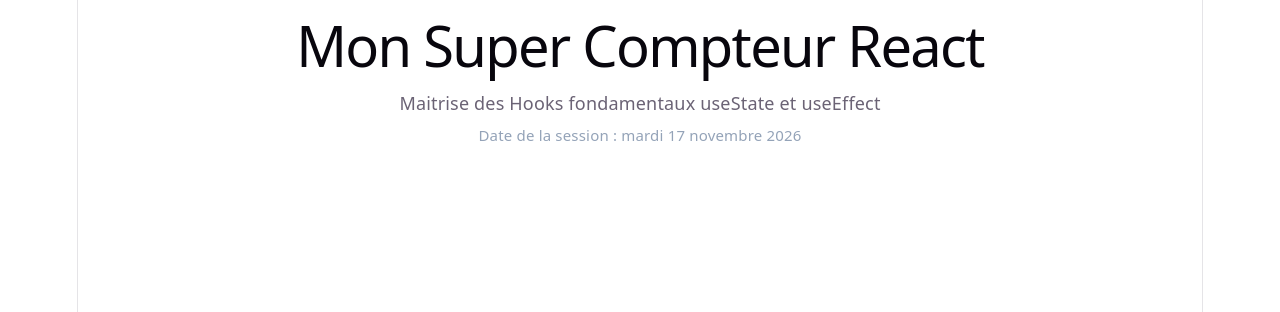
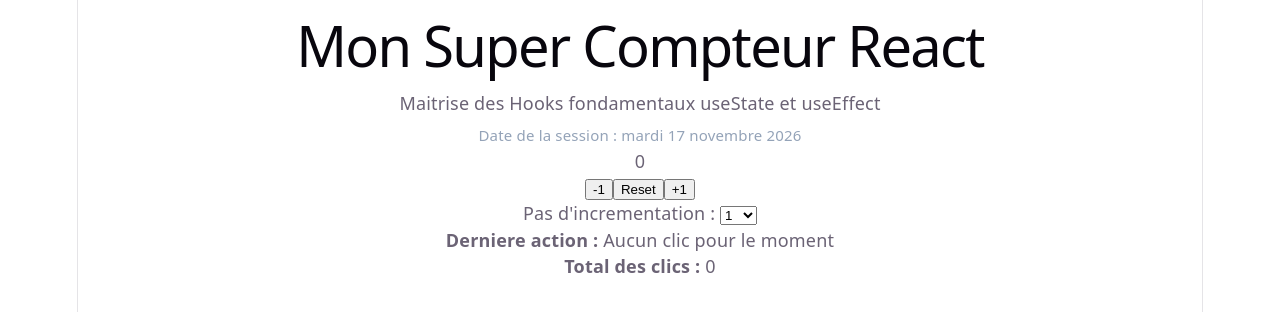
Before and after one commit to salmachalbi/MERN-front, a React (Vite) app: page / in a window 1280 px wide. Shown: the top 312 px of the page. Built offline with nearby package versions, Linux system fonts and the light colour scheme.

Commit message:
Etape 4: pas d'incrementation, message, total clics et historique

```diff
--- a/src/App.jsx
+++ b/src/App.jsx
@@ -1,7 +1,6 @@
-import React from 'react';
 import Header from './components/Header';
+import Counter from './components/Counter';
 import './index.css';
-
 export default function App() {
   return (
     <div className="app-container">
@@ -9,6 +8,7 @@ export default function App() {
         titre="Mon Super Compteur React"
         sousTitre="Maitrise des Hooks fondamentaux useState et useEffect"
       />
+      <Counter />
     </div>
   );
 }
--- a/src/components/Counter.jsx
+++ b/src/components/Counter.jsx
@@ -1,38 +1,70 @@
 import React, { useState } from 'react';
 
 export default function Counter() {
-  // Declaration de l'etat reactif count initialise a 0
   const [count, setCount] = useState(0);
+  const [step, setStep] = useState(1);
+  const [message, setMessage] = useState('Aucun clic pour le moment');
+  const [totalClics, setTotalClics] = useState(0);
+  const [historique, setHistorique] = useState([]);
 
-  // Fonction d'incrementation
+  // Gestionnaire d'incrementation avec variables simples
   const handleIncrement = () => {
-    // Forme fonctionnelle recommandee : garantit d'utiliser la valeur precedente exacte
-    setCount((prev) => prev + 1);
+    const nouveauCompte = count + step;
+    setCount(nouveauCompte);
+    setMessage('Ajout de ' + step);
+    setTotalClics(totalClics + 1);
+    const action = '+' + step;
+    setHistorique([...historique, action]);
   };
 
-  // Fonction de decrementation
+  // Gestionnaire de decrementation
   const handleDecrement = () => {
-    setCount((prev) => prev - 1);
+    const nouveauCompte = count - step;
+    setCount(nouveauCompte);
+    setMessage('Retrait de ' + step);
+    setTotalClics(totalClics + 1);
+    const action = '-' + step;
+    setHistorique([...historique, action]);
   };
 
-  // Fonction de remise a zero
+  // Gestionnaire de remise a zero
   const handleReset = () => {
     setCount(0);
+    setMessage('Remise a zero');
+    setTotalClics(totalClics + 1);
+    setHistorique([]);
+  };
+
+  // Couleur dynamique selon le signe du compteur
+  const getStyleClass = () => {
+    if (count > 0) return 'counter-display positive';
+    if (count < 0) return 'counter-display negative';
+    return 'counter-display zero';
   };
 
   return (
     <div className="counter-card">
-      <div className="counter-display">{count}</div>
+      <div className={getStyleClass()}>{count}</div>
       <div className="btn-group">
-        <button className="btn btn-dec" onClick={handleDecrement}>
-          -1
-        </button>
-        <button className="btn btn-reset" onClick={handleReset}>
-          Reset
-        </button>
-        <button className="btn btn-inc" onClick={handleIncrement}>
-          +1
-        </button>
+        <button className="btn btn-dec" onClick={handleDecrement}>-{step}</button>
+        <button className="btn btn-reset" onClick={handleReset}>Reset</button>
+        <button className="btn btn-inc" onClick={handleIncrement}>+{step}</button>
+      </div>
+      <div className="step-control">
+        <label>Pas d'incrementation : </label>
+        <select value={step} onChange={(e) => setStep(parseInt(e.target.value, 10))}>
+          <option value="1">1</option>
+          <option value="2">2</option>
+          <option value="5">5</option>
+          <option value="10">10</option>
+        </select>
+      </div>
+      <div className="history-card">
+        <p><strong>Derniere action : </strong> {message}</p>
+        <p><strong>Total des clics : </strong> {totalClics}</p>
+        {historique.length > 0 && (
+          <p><strong>Historique : </strong> {historique.join(', ')}</p>
+        )}
       </div>
     </div>
   );
```
